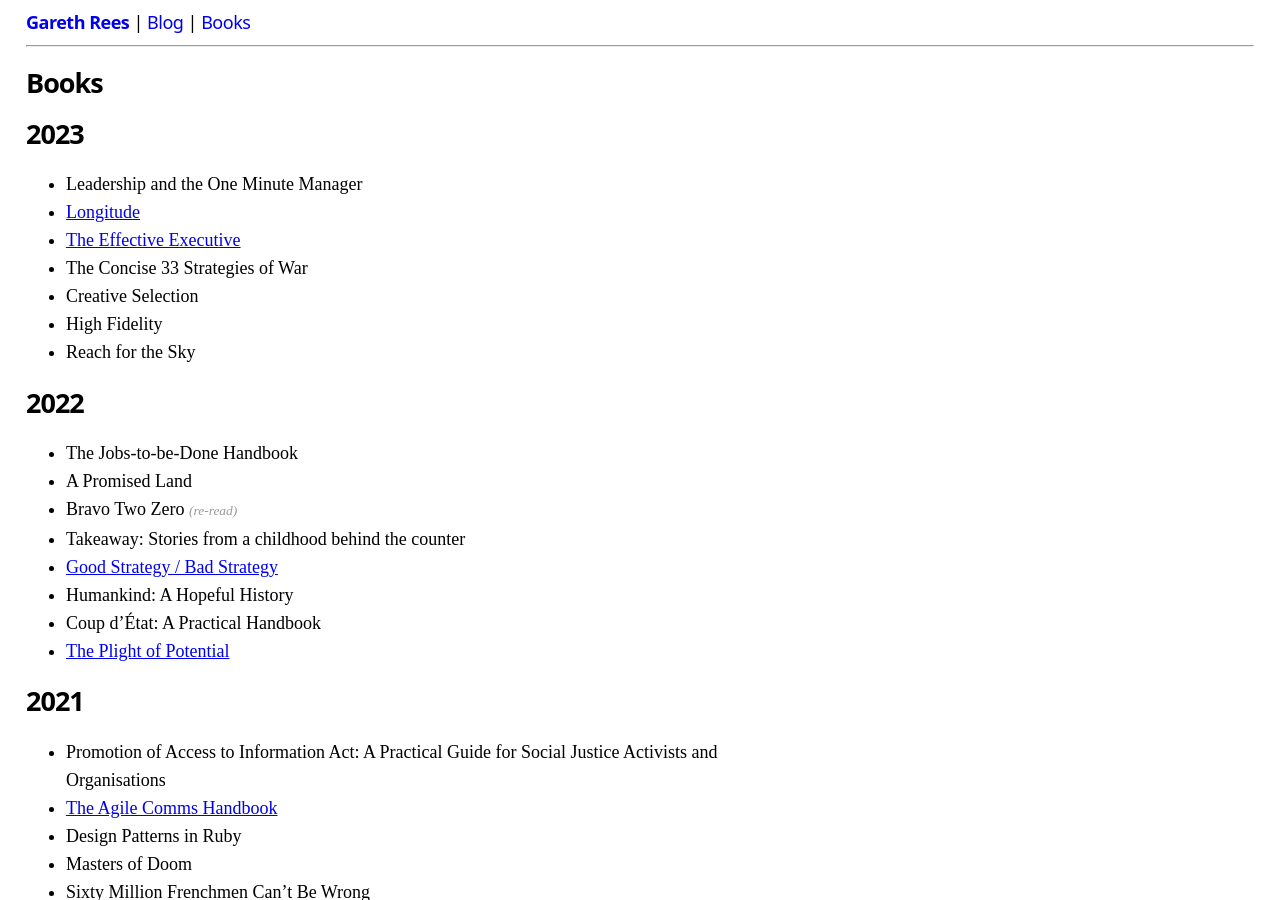
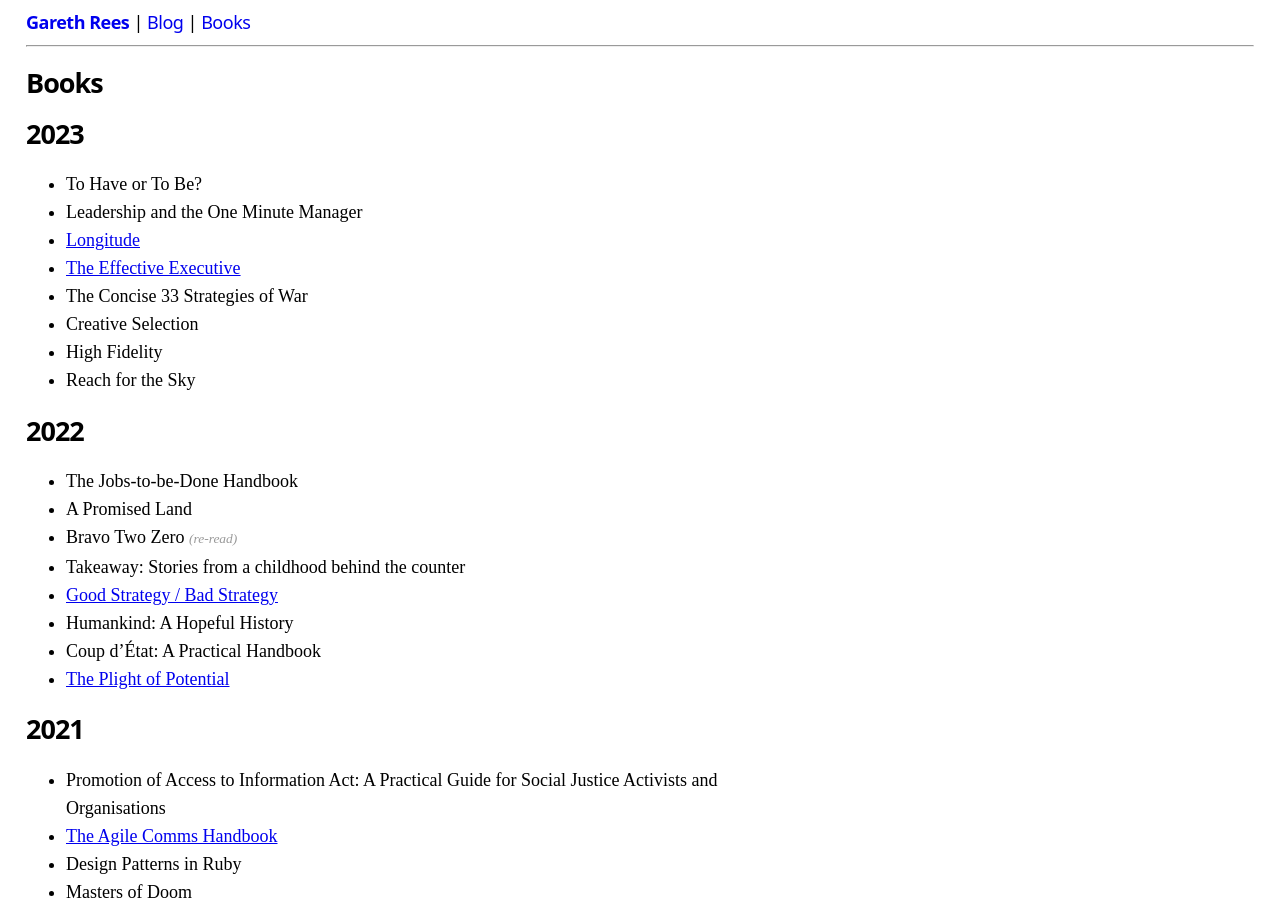
Before and after one commit to garethrees/garethrees.github.com, a Jekyll site: the page built from books.html, in a window 1280 px wide and 900 px high. Built offline with Jekyll 4.4.1, drawn with Linux system fonts in a browser that asks for light colours.

Commit message:
Update books

```diff
--- a/_data/books.yml
+++ b/_data/books.yml
@@ -1,4 +1,5 @@
 2023:
+- title: To Have or To Be?
 - title: Leadership and the One Minute Manager
 #- title: They Came to Baghdad
 - title: Longitude
```
